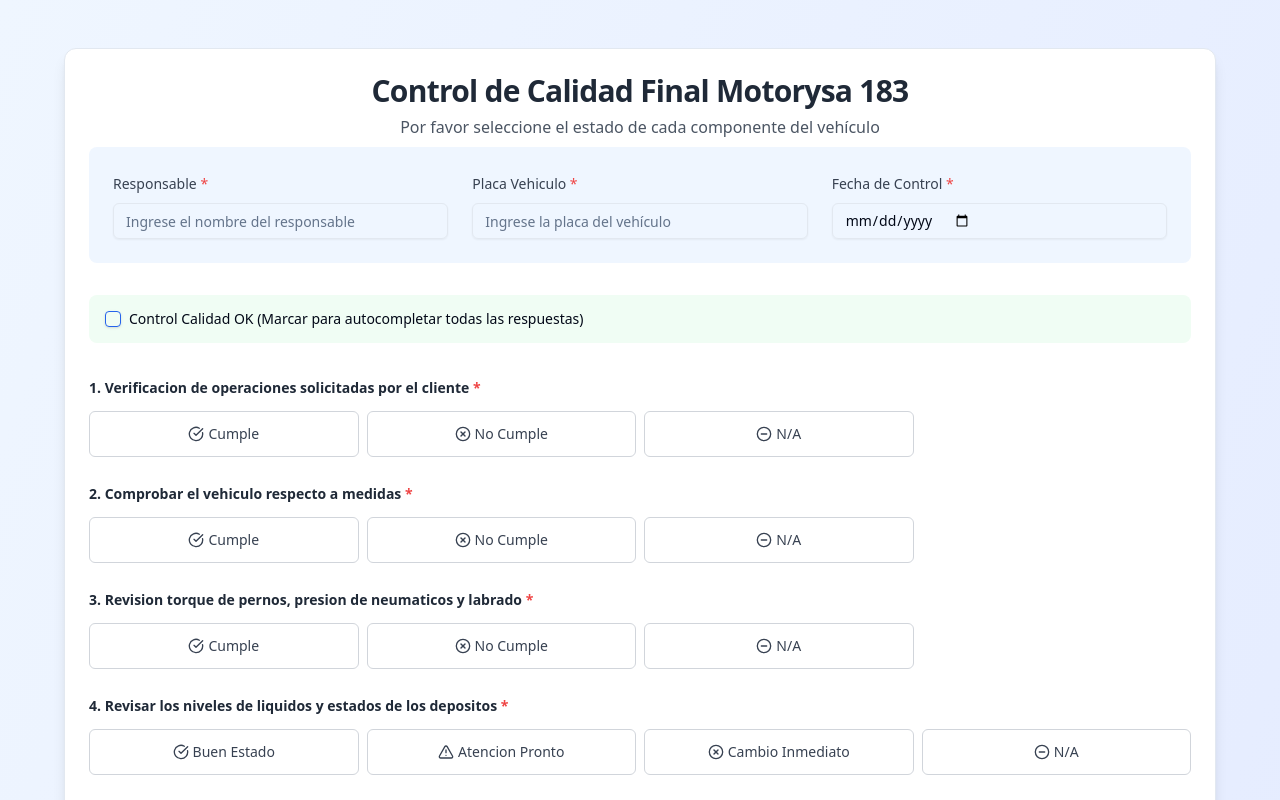
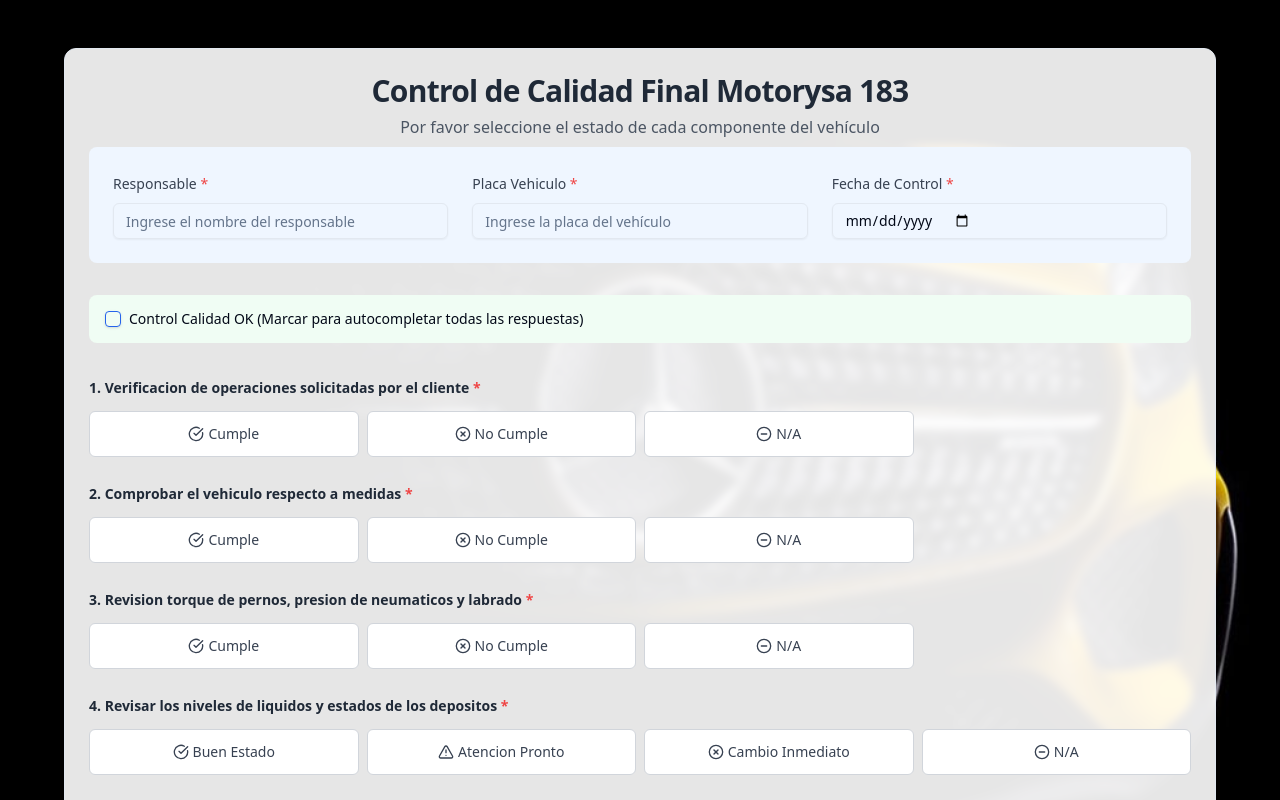
Before and after one commit to MoisesArias/formulario-inspeccion-calidad-final-motorysa183, a React (Vite) app: page / in a window 1280 px wide. Shown: the top 800 px of the page. Built offline with nearby package versions, Linux system fonts and the light colour scheme.

Commit message:
Se cambia fondo

```diff
--- a/src/App.tsx
+++ b/src/App.tsx
@@ -371,9 +371,17 @@
   }
 
   return (
-    <div className="min-h-screen bg-gradient-to-br from-blue-50 to-indigo-100 py-12 px-4 sm:px-6">
+    <div
+      className="min-h-screen py-12 px-4 sm:px-6"
+      style={{
+        backgroundImage: "url('/img/fondo.jpg')",
+        backgroundSize: "cover",
+        backgroundPosition: "center",
+        backgroundAttachment: "fixed"
+      }}
+    >
       <div className="max-w-6xl mx-auto">
-        <Card className="shadow-lg">
+        <Card className="shadow-lg bg-white/90 backdrop-blur-sm">
           <CardHeader className="text-center pb-2">
             <CardTitle className="text-3xl font-bold text-gray-800">
               Control de Calidad Final Motorysa 183
```
Also changed, not shown: public/img/fondo.jpg (added).
